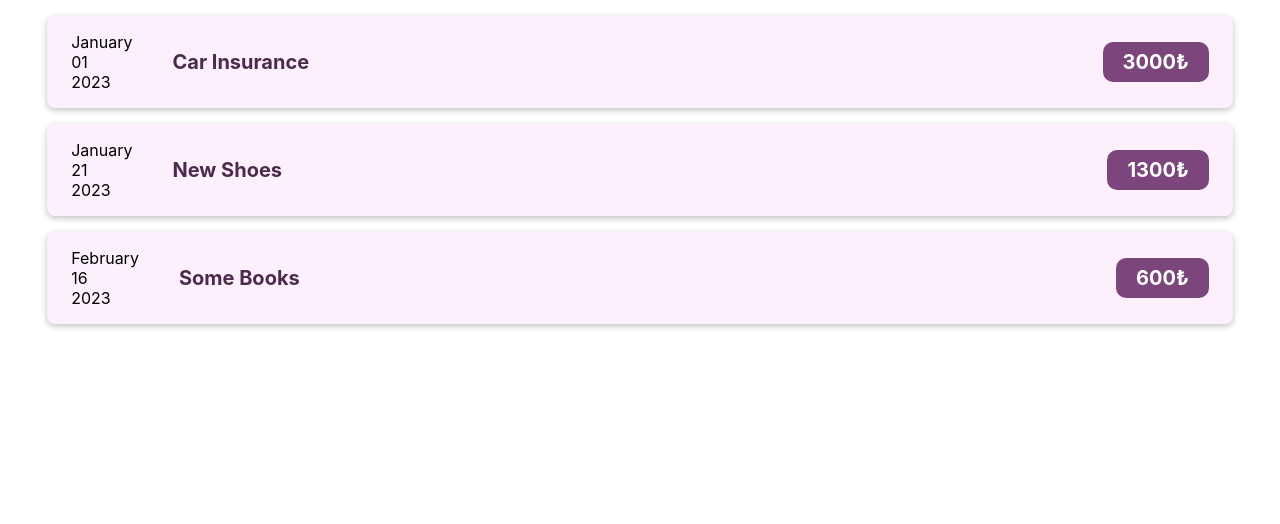
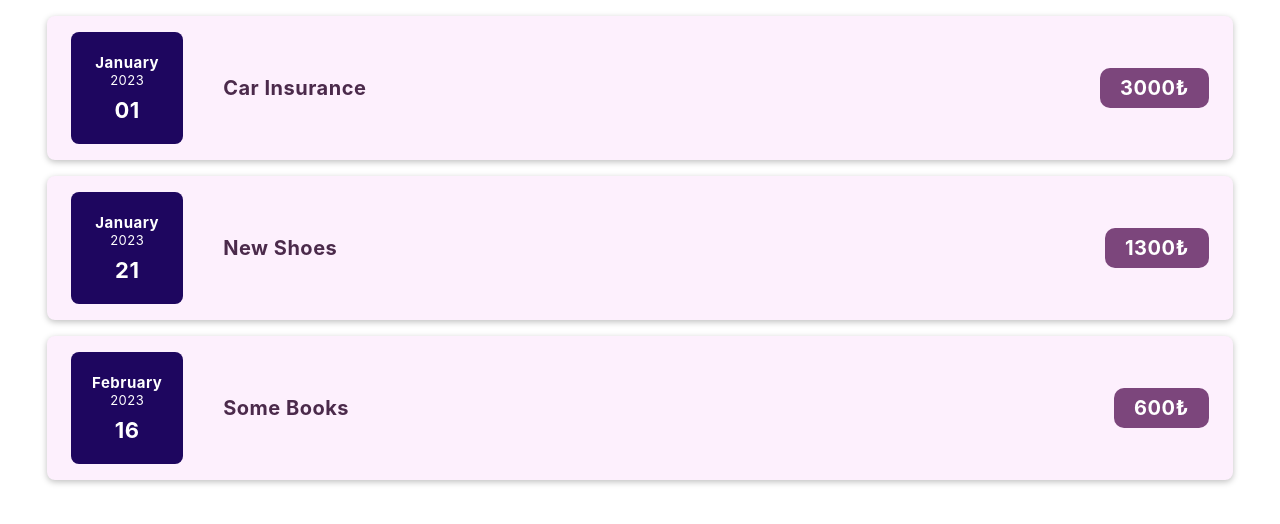
Before and after one commit to barisemreyalcin/expense-tracker-app, a React (Create React App) app: page / in a window 1280 px wide. Shown: the top 524 px of the page. Built offline with nearby package versions, Linux system fonts and the light colour scheme.

Commit message:
create ExpenseDate component

```diff
--- a/src/App.js
+++ b/src/App.js
@@ -28,17 +28,17 @@
         date={expenseList[0].date}
         title={expenseList[0].title}
         price={expenseList[0].price}
-      ></ExpenseItem>
-            <ExpenseItem
+      />
+      <ExpenseItem
         date={expenseList[1].date}
         title={expenseList[1].title}
         price={expenseList[1].price}
-      ></ExpenseItem>
-            <ExpenseItem
+      />
+      <ExpenseItem
         date={expenseList[2].date}
         title={expenseList[2].title}
         price={expenseList[2].price}
-      ></ExpenseItem>
+      />
     </div>
   );
 }
--- /dev/null
+++ b/src/components/ExpenseDate.css
@@ -0,0 +1,31 @@
+.expense-date {
+    display: flex;
+    flex-direction: column;
+    justify-content: center;
+    align-items: center;
+    width: 5em;
+    height: 5em;
+    background-color: #1e065f;
+    color: #fff;
+    padding: 1em;
+    text-align: center;
+    border-radius: .5em;
+}
+
+.expense-date__day {
+    font-size: 2.2rem;
+    padding-top: .4em;
+}
+
+.expense-date__month {
+    font-size: 1.5rem;
+}
+
+.expense-date__year {
+    font-size: 1.3rem;
+}
+
+.expense-date__day,
+.expense-date__month {
+    font-weight: bold;
+}
--- /dev/null
+++ b/src/components/ExpenseDate.js
@@ -0,0 +1,17 @@
+ import "./ExpenseDate.css";
+
+function ExpenseDate(props) {
+    const month = props.date.toLocaleString("en-US", {month: "long"});
+    const day = props.date.toLocaleString("en-US", {day: "2-digit"});
+    const year = props.date.getFullYear();
+
+    return (
+        <div className="expense-date">
+            <div className="expense-date__month">{month}</div>
+            <div className="expense-date__year">{year}</div>
+            <div className="expense-date__day">{day}</div>
+        </div>
+    )
+}
+
+export default ExpenseDate;
--- a/src/components/ExpenseItem.js
+++ b/src/components/ExpenseItem.js
@@ -1,17 +1,10 @@
-import "./ExpenseItem.css"
+import ExpenseDate from "./ExpenseDate";
+import "./ExpenseItem.css";
 
 function ExpenseItem(props) {
-    const month = props.date.toLocaleString("en-US", {month: "long"});
-    const day = props.date.toLocaleString("en-US", {day: "2-digit"});
-    const year = props.date.getFullYear();
-
     return (
         <div className="expense-item">
-            <div className="expense-item__date">
-                <div className="month">{month}</div>
-                <div className="day">{day}</div>
-                <div className="year">{year}</div>
-            </div>
+            <ExpenseDate date={props.date}/>
             <div className="expense-item__description">
                 <h2 className="expense-item__title">{props.title}</h2>
                 <p className="expense-item__price">{props.price}₺</p>
--- a/src/index.css
+++ b/src/index.css
@@ -5,6 +5,7 @@
 body {
   font-size: 1.6rem;
   padding: 0 .5em;
+  letter-spacing: .5px;
   margin: 0;
   font-family: -apple-system, BlinkMacSystemFont, 'Segoe UI', 'Roboto', 'Oxygen',
     'Ubuntu', 'Cantarell', 'Fira Sans', 'Droid Sans', 'Helvetica Neue',
```
